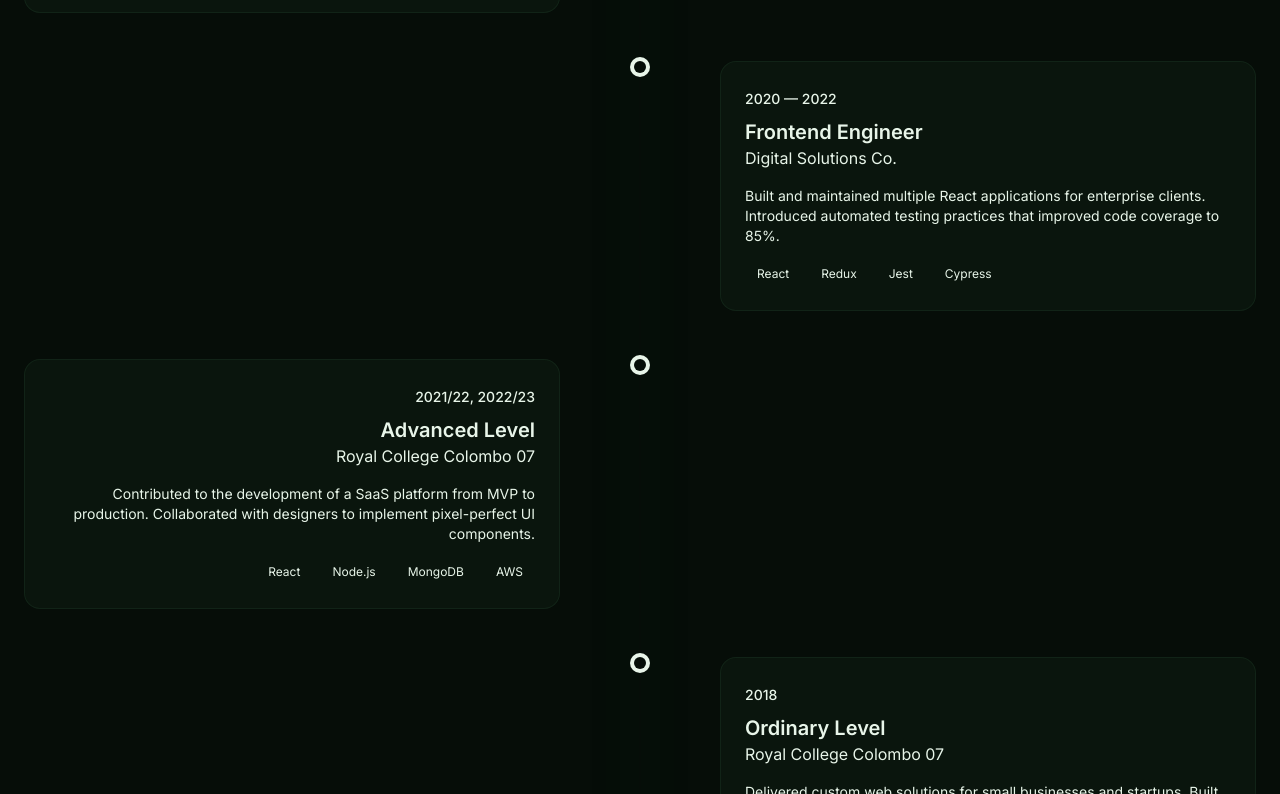
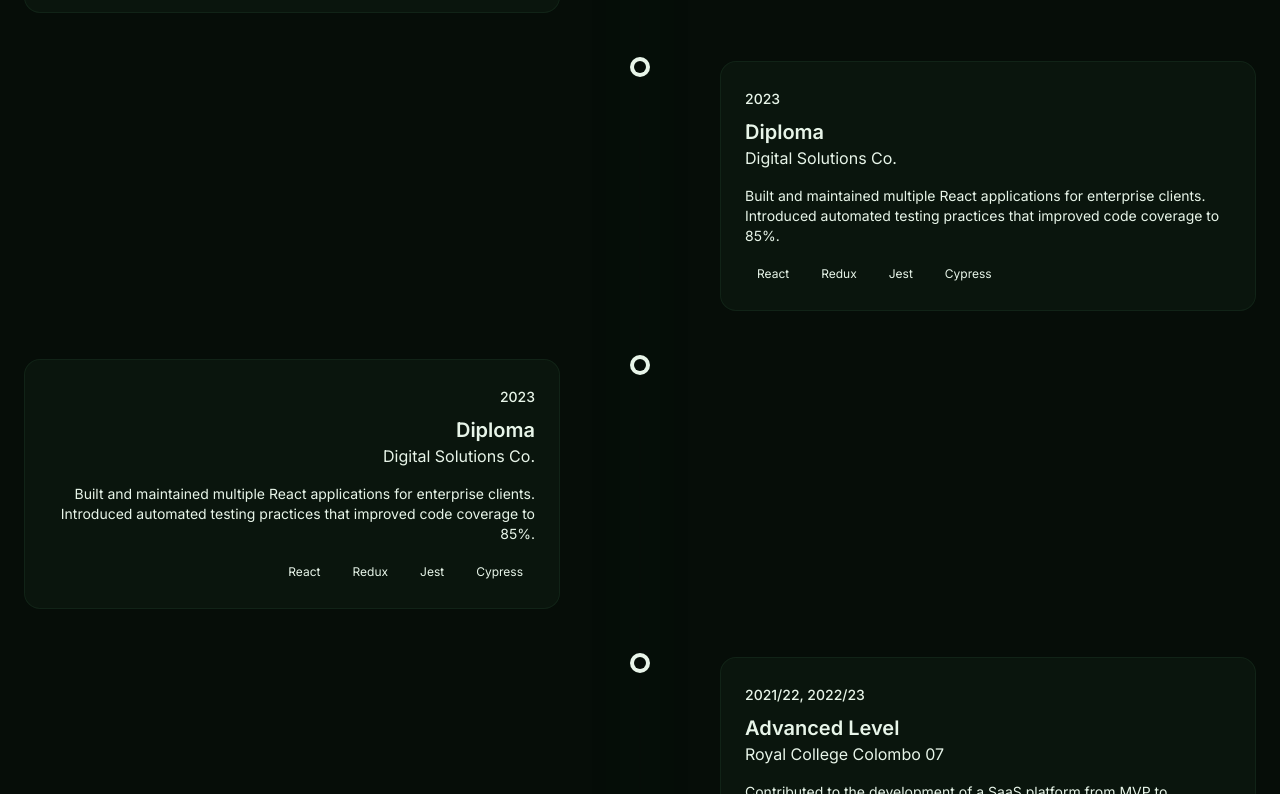
Before and after one commit to WijAnushka02/Anushka_Portfolio, a React (Vite) app: page / in a window 1280 px wide. Shown: the part 4666-5460 px from the top of the page. Built offline with nearby package versions, Linux system fonts and the light colour scheme; a web font is replaced by a local one.

Commit message:
Update experience section

```diff
--- a/src/sections/Experience.jsx
+++ b/src/sections/Experience.jsx
@@ -9,8 +9,17 @@ const experiences = [
     current: true,
   },
   {
-    period: "2020 — 2022",
-    role: "Frontend Engineer",
+    period: "2023",
+    role: "Diploma",
+    company: "Digital Solutions Co.",
+    description:
+      "Built and maintained multiple React applications for enterprise clients. Introduced automated testing practices that improved code coverage to 85%.",
+    technologies: ["React", "Redux", "Jest", "Cypress"],
+    current: false,
+  },
+  {
+    period: "2023",
+    role: "Diploma",
     company: "Digital Solutions Co.",
     description:
       "Built and maintained multiple React applications for enterprise clients. Introduced automated testing practices that improved code coverage to 85%.",
```
